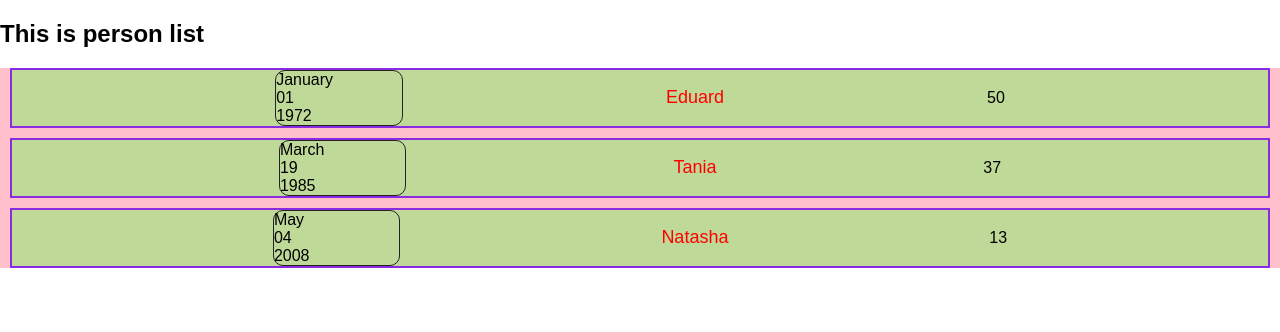
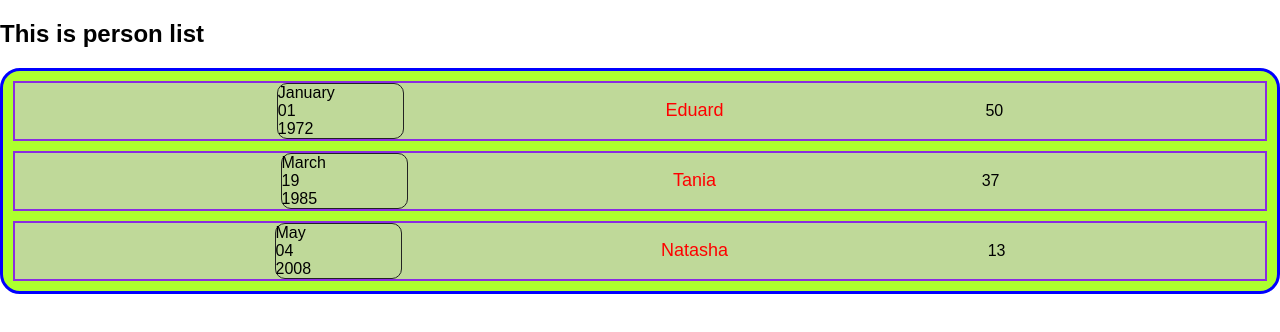
Before and after one commit to SivtsovaT/list, a React (Create React App) app: page / in a window 1280 px wide. Shown: the top 332 px of the page. Built offline with nearby package versions, Linux system fonts and the light colour scheme.

Commit message:
Created new project list:
- realised props.children;

```diff
--- /dev/null
+++ b/src/components/person-list/cards/cards.css
@@ -0,0 +1,5 @@
+.card {
+    border-radius: 20px;
+    border: blue 3px solid;
+    background-color: greenyellow;
+}
--- /dev/null
+++ b/src/components/person-list/cards/cards.js
@@ -0,0 +1,11 @@
+import React from "react";
+import '../cards/cards.css';
+
+
+const Cards= (props) => {
+    const classes = 'card ' + props.className;
+
+    return <div className={classes}>{props.children}</div>;
+}
+
+export default Cards;
--- a/src/components/person-list/person-list-item/PersonItem.js
+++ b/src/components/person-list/person-list-item/PersonItem.js
@@ -1,14 +1,15 @@
 import React from "react";
 import '../person-list-item/PersonItem.css';
 import Person from "../person";
+import Cards from "../cards/cards";
 
 const PersonItem = (props) => {
     return (
-        <div className="list">
+        <Cards className="list">
             <Person date={props.items[0].date} name={props.items[0].name} age={props.items[0].age}></Person>
             <Person date={props.items[1].date} name={props.items[1].name} age={props.items[1].age}></Person>
             <Person date={props.items[2].date} name={props.items[2].name} age={props.items[2].age}></Person>
-        </div>
+        </Cards>
     )
 }
 
```
